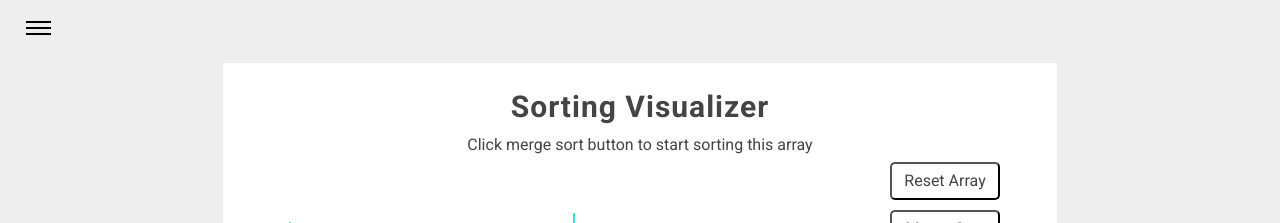
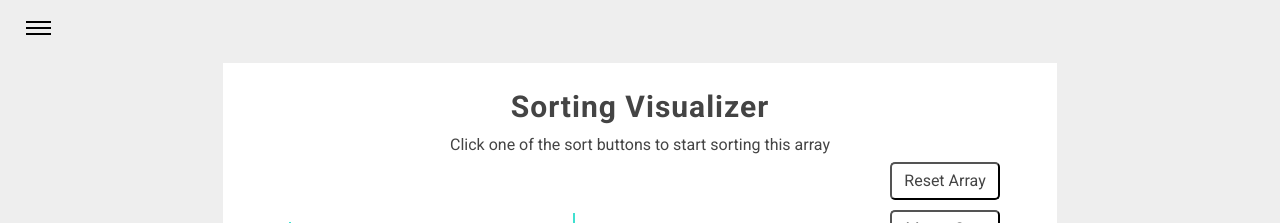
Before and after one commit to hitran/my-css-collection, a React (Create React App) app: page /sorting-visualizer in a window 1280 px wide. Shown: the top 223 px of the page. Built offline with nearby package versions, Linux system fonts and the light colour scheme.

Commit message:
remove console log

```diff
--- a/src/SortingVisualizer/SortingVisualizer.jsx
+++ b/src/SortingVisualizer/SortingVisualizer.jsx
@@ -77,14 +77,8 @@ export default function AlgorithmVisualizer() {
     }
 
     const bubbleSortAnimations = () => {
-        const testArr = [...randomValues];
         const animations = getBubbleSortAnimations(randomValues);
         makeSortingAnimations(animations);
-        testArr.sort((a,b)=>a-b);
-        console.log(testArr);
-        console.log(randomValues);
-        console.log(JSON.stringify(testArr) === JSON.stringify(randomValues));
-
     }
 
     useEffect(() => {
@@ -97,7 +91,7 @@ export default function AlgorithmVisualizer() {
             <div className={styles.HiddenOnMobile}>
                 <p className={styles.SuccessMsg}>{isArraySorted ? "This array is sorted!" : ""}</p>
                 <p>{isButtonDisabled ? "Sorting..." : ""}</p>
-                <p>{!isButtonDisabled && !isArraySorted ? "Click merge sort button to start sorting this array" : ""}</p>
+                <p>{!isButtonDisabled && !isArraySorted ? "Click one of the sort buttons to start sorting this array" : ""}</p>
                 <div>
                     <div ref={barWrapper} className={styles.BarWrapper}>{bars}</div>
                     <div className={styles.Settings}>
@@ -105,7 +99,6 @@ export default function AlgorithmVisualizer() {
                         <button disabled={isButtonDisabled} onClick={mergeSortAnimations}>Merge Sort</button>
                         <button disabled={isButtonDisabled} onClick={insertionSortAnimations}>Insertion Sort</button>
                         <button disabled={isButtonDisabled} onClick={bubbleSortAnimations}>Bubble Sort</button>
-                        {/* <button onClick={selectionSortAnimations}>Selection Sort</button>*/}
                     </div>
                 </div>
             </div>
```
